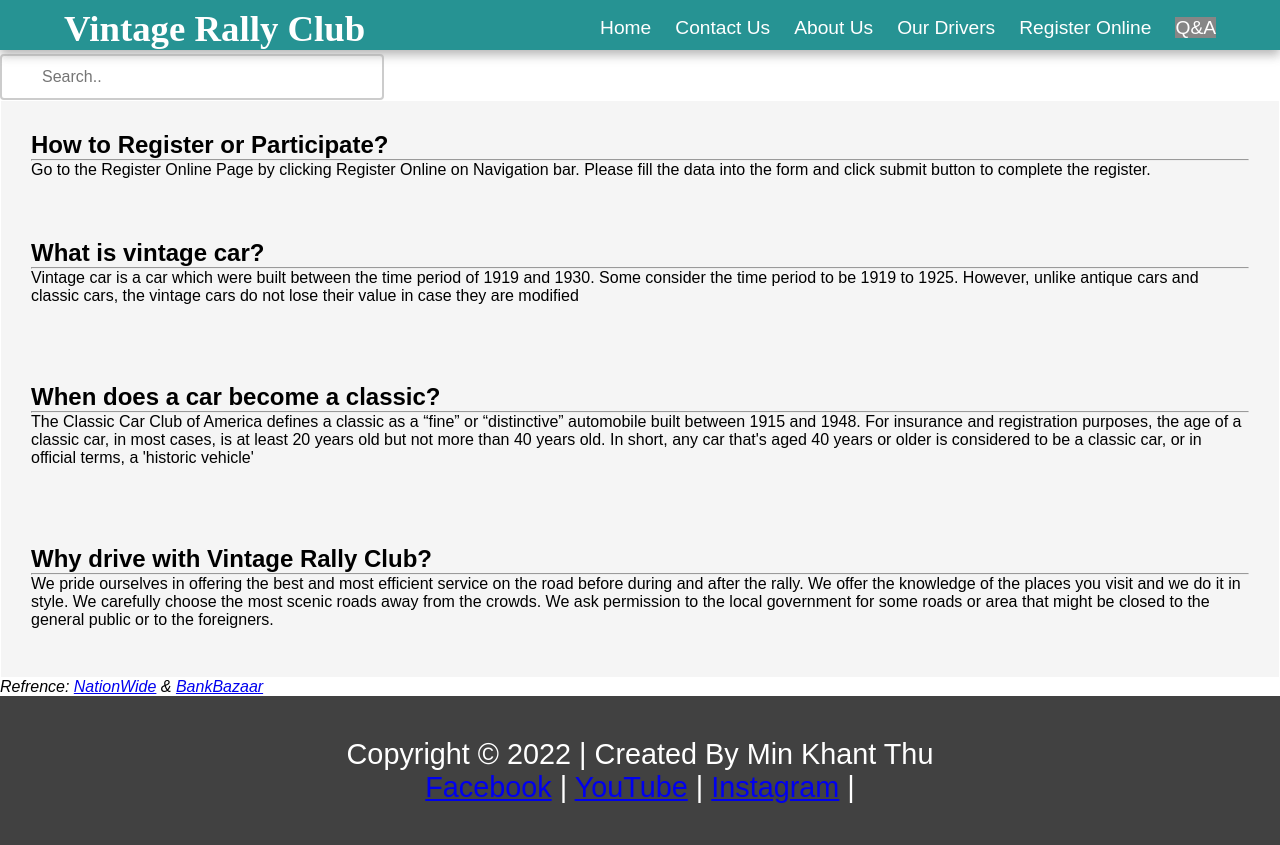
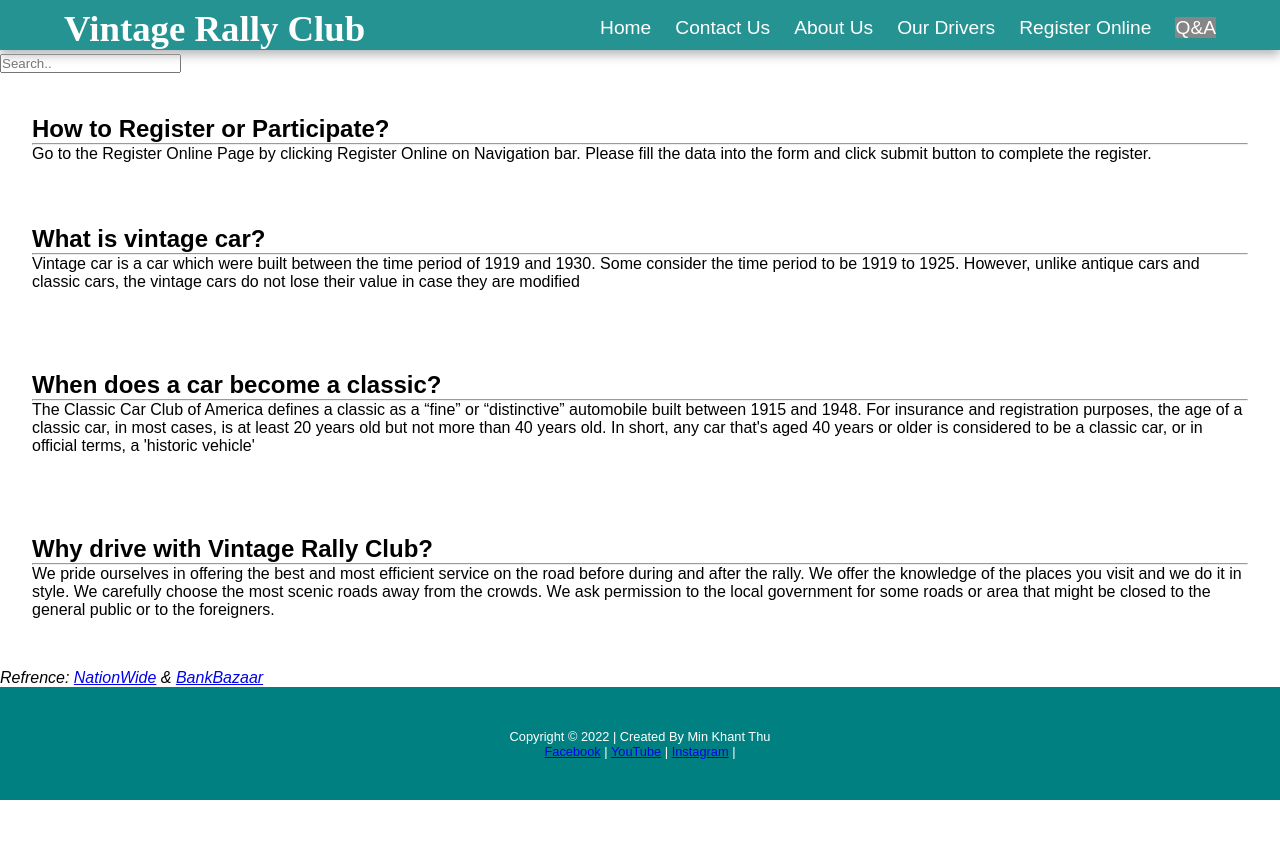
Before and after one commit to MinKhantThu97/MinKhantThu97.github.io, a plain HTML site: page q&a.html in a window 1280 px wide. After the commit the page ends 800 px from the top, so only its background shows below. Drawn offline with Linux system fonts and the light colour scheme.

Commit message:
Update vintagerally.css

```diff
--- a/vintagerally.css
+++ b/vintagerally.css
@@ -1,5 +1,3 @@
-/*@import url("https://fonts.googleapis.com/css2?family=Poppins:ital,wght@0,300;0,400;0,500;0,600;0,700;0,800;0,900;1,200;1,300;1,400;1,500;1,600;1,700;1,800;1,900&display=swap");*/
-
 *,
 *::after,
 *::before {
@@ -33,7 +31,6 @@ body {
   outline: none;
   margin-top: 1em;
   text-transform: uppercase;
-  font-weight: small;
 }
 
 .btn-primary {
@@ -46,8 +43,8 @@ body {
   transition: background 0.3s ease-in-out;
 }
 /* ............/Animitade Search Box............ */
-input[type=text] {
-    width: 30%;
+form.search input [type=text] {
+  width: 130px;
   box-sizing: border-box;
   border: 2px solid #ccc;
   border-radius: 4px;
@@ -216,18 +213,16 @@ font-family: 'Edwardian Script ITC';
 }
 /* ......../ Table /.......... */
 table{
-  border-collapse: collapse;
-  border-spacing: 0;
-  width: 100%;
-  border: 1px solid #ddd;
-  border: 1.5px solid white;
-  background-color: whitesmoke;
-  }
-table.center{
   margin-left: auto;
   margin-right: auto;
-  text-align: center;
+  margin-top: 10px;
+
+  width: 100%;
+
   }
+
+
+
 
 .text-center{
   text-align: center;
@@ -269,11 +264,10 @@ table.center{
     flex: 1 1 400px;
     padding: 30px;
     margin: auto;
-    transform: translate(-150%);
-    animation: about-text-animation 1s ease-in-out forwards;
+
   }
 
-  @keyframes about-text-animation {
+  @keyframes qa-text-animation {
     100% {
       transform: translate(0);
     }
@@ -412,11 +406,11 @@ table.center{
 
 #footer h2 {
   text-align: center;
-  font-size: 1.8rem;
+  font-size: 0.8rem;
   padding: 2.6rem;
   font-weight: 500;
   color: #fff;
-  background: rgb(65, 65, 65);
+  background: teal;
 }
 /*--------Slide show -------*/
 .mySlides {display: none}
@@ -545,6 +539,14 @@ img {
     margin-bottom: 10px;
     height: auto; /* Used in this example to enable scrolling */
   }
+  .iframe-container {
+		text-align:center;
+  		width:100%;
+  }
+  iframe{
+    width: 800px;
+    height: 520px;
+  }
 
 
 /* ......../ media query /.......... */
@@ -669,7 +671,10 @@ img {
     margin: auto;
     border: 5px solid #555;
   }
-
+  iframe{
+    width: 280px;
+    height: 200px;
+  }
 }
 
 @media (max-width: 500px) {
```
Lines whose indentation alone changed are shown as unchanged.
